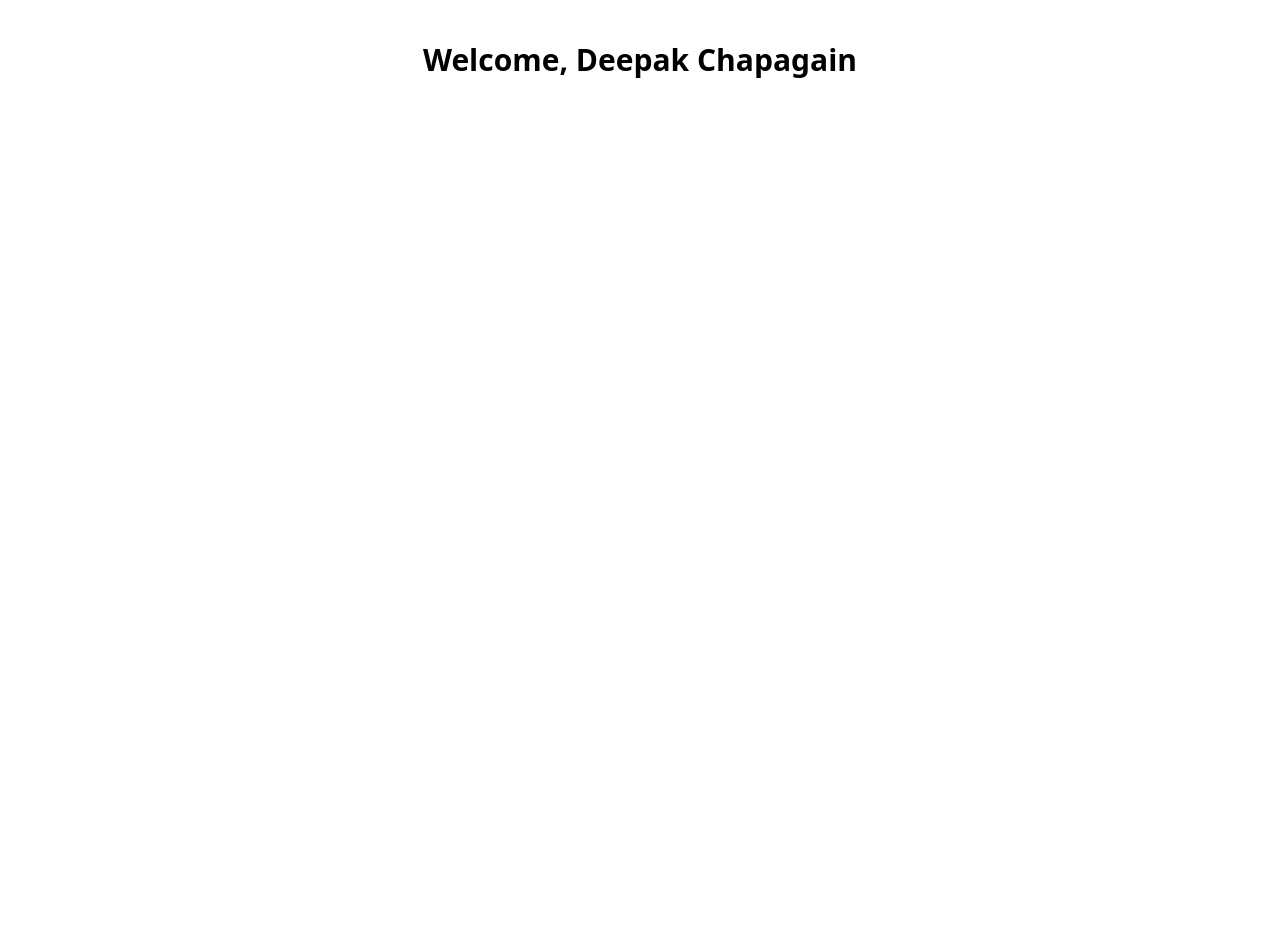
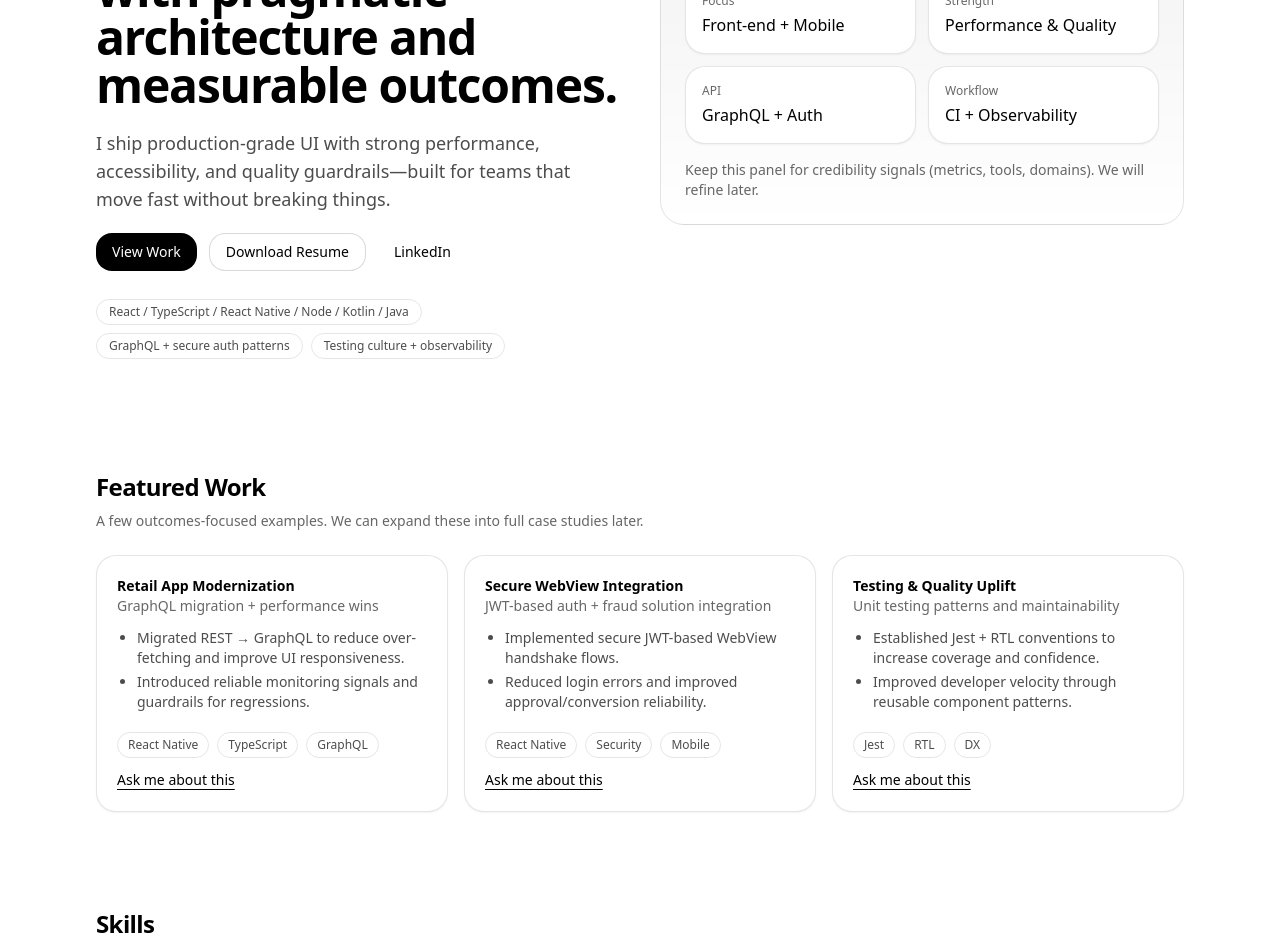
Before and after one commit to deepagain81/engineerPortfolio, a React (Vite) app: page / in a window 1280 px wide. Shown: the part 340-1290 px from the top of the page. Before the commit the page ends 800 px from the top, so only its background shows below. Built offline with nearby package versions, Linux system fonts and the light colour scheme.

Commit message:
[TH-502] - add motion and refactor app

```diff
--- a/package.json
+++ b/package.json
@@ -13,6 +13,7 @@
     "preview": "vite preview"
   },
   "dependencies": {
+    "framer-motion": "^12.27.0",
     "react": "^18.3.1",
     "react-dom": "^18.3.1"
   },
--- a/src/App.tsx
+++ b/src/App.tsx
@@ -1,7 +1,35 @@
+import { Nav } from "./sections/Navbar";
+import { Hero } from "./sections/Hero";
+import { Work } from "./sections/Work";
+import { Skills } from "./sections/Skills";
+import { Experience } from "./sections/Experience";
+import { Contact } from "./sections/Contact";
+
 export default function App() {
   return (
-    <div className="min-h-screen flex items-center justify-center">
-      <h1 className="text-3xl font-semibold">Welcome, Deepak Chapagain</h1>
+    <div className="min-h-screen bg-white text-black dark:bg-black dark:text-white">
+      <a
+        href="#work"
+        className="sr-only focus:not-sr-only focus:fixed focus:left-4 focus:top-4 focus:z-50 focus:rounded-lg focus:bg-white focus:px-3 focus:py-2 focus:shadow"
+      >
+        Skip to content
+      </a>
+
+      <Nav />
+
+      <main>
+        <Hero />
+        <Work />
+        <Skills />
+        <Experience />
+        <Contact />
+      </main>
+
+      <footer className="border-t border-black/10 py-8 dark:border-white/10">
+        <div className="mx-auto w-full max-w-6xl px-4 text-sm text-black/60 dark:text-white/60">
+          © {new Date().getFullYear()} • Built with React + TypeScript
+        </div>
+      </footer>
     </div>
   );
 }
--- a/src/sections/Work.tsx
+++ b/src/sections/Work.tsx
@@ -1,6 +1,7 @@
 import { Container } from "../components/Container";
 import { Card } from "../components/Card";
 import { site } from "../data/site";
+import { motion } from "framer-motion";
 
 export function Work() {
   return (
@@ -16,15 +17,22 @@ export function Work() {
         </div>
 
         <div className="mt-6 grid gap-4 md:grid-cols-3">
-          {site.projects.map((project) => (
+          {site.projects.map((project, index) => (
+            <motion.div
+                key={project.title}
+                initial={{ opacity: 0, y: 10 }}
+                whileInView={{ opacity: 1, y: 0 }}
+                viewport={{ once: true, amount: 0.2 }}
+                transition={{ duration: 0.4, delay: index * 0.05 }}
+            >
                 <Card key={project.title}>
                 <div className="space-y-3">
                     <div>
                     <div className="text-sm font-semibold">{project.title}</div>
-                  <div className="text-sm text-black/60">{project.subtitle}</div>
+                  <div className="text-sm text-black/60 dark:text-white/60">{project.subtitle}</div>
                 </div>
 
-                <ul className="list-disc space-y-1 pl-5 text-sm text-black/70">
+                <ul className="list-disc space-y-1 pl-5 text-sm text-black/70 dark:text-white/70">
                   {project.bullets.map((bullet) => (
                     <li key={bullet}>{bullet}</li>
                   ))}
@@ -32,7 +40,10 @@ export function Work() {
 
                 <div className="flex flex-wrap gap-2 pt-2">
                   {project.tags.map((tag) => (
-                    <span key={tag} className="rounded-full border border-black/10 px-2.5 py-1 text-xs text-black/70">
+                    <span
+                      key={tag}
+                      className="rounded-full border border-black/10 px-2.5 py-1 text-xs text-black/70 dark:border-white/10 dark:text-white/70"
+                    >
                       {tag}
                     </span>
                   ))}
@@ -43,6 +54,7 @@ export function Work() {
                     </a>
                 </div>
                 </Card>
+            </motion.div>
           ))}
         </div>
       </Container>
```
Also changed, not shown: 1 other file (tests, documents, lock files or other folders). Lines whose indentation alone changed are shown as unchanged.
